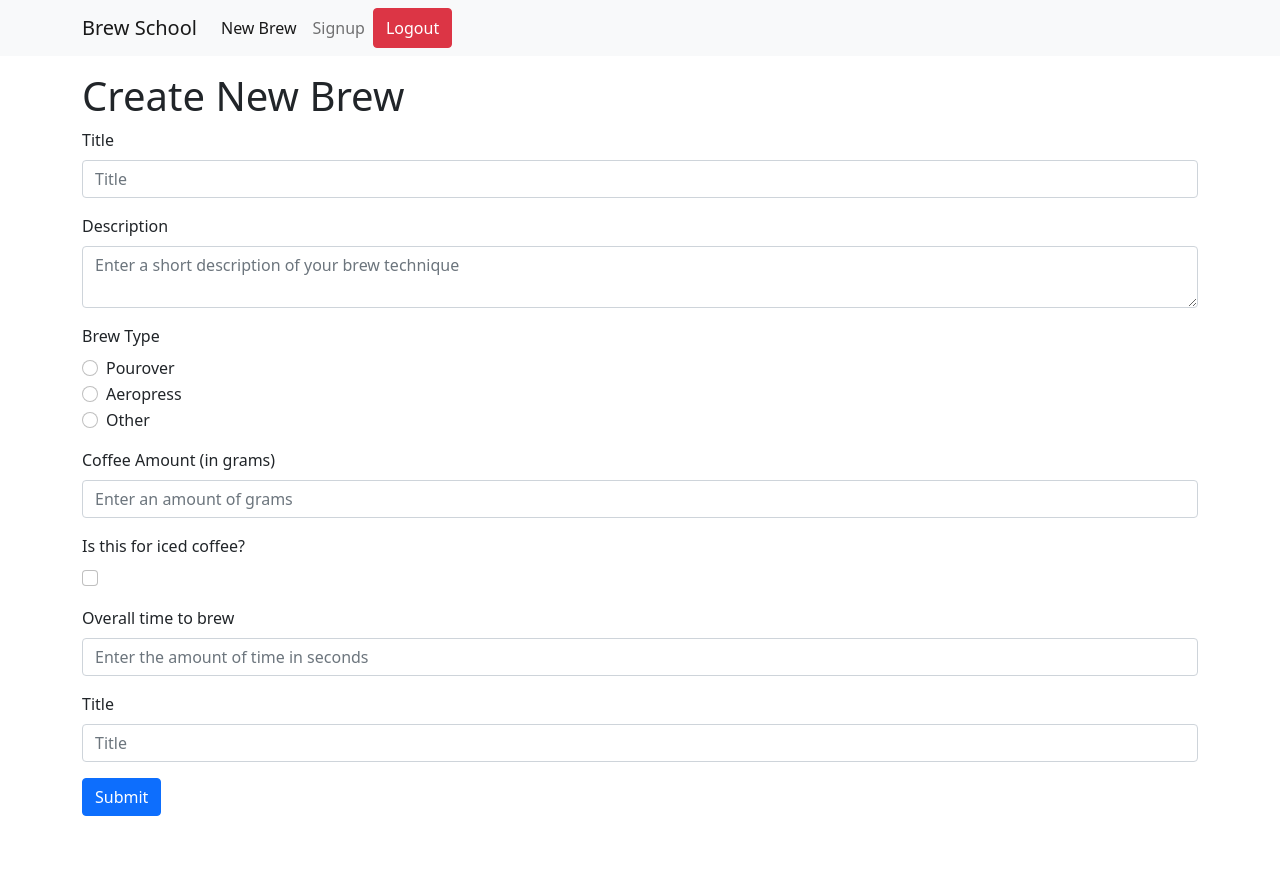
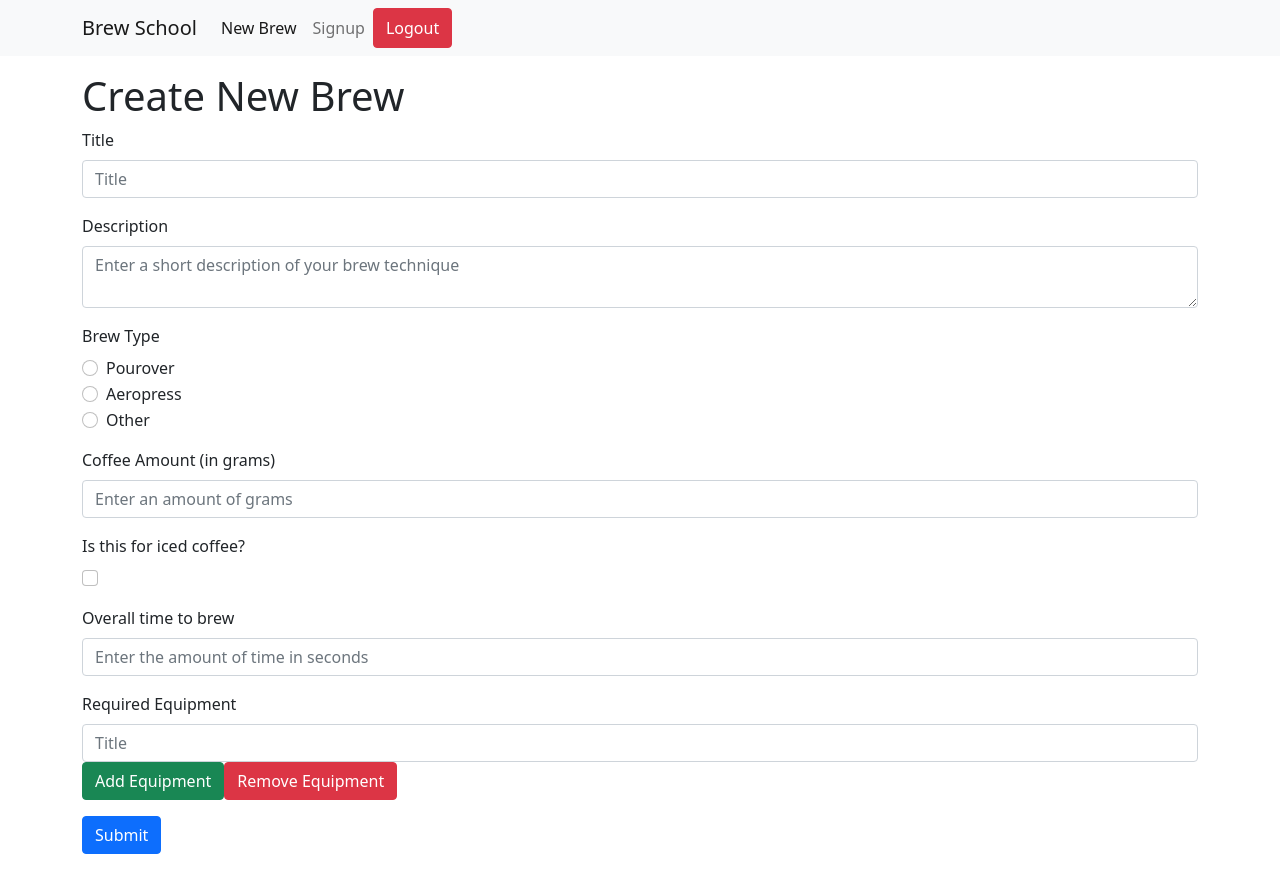
Before and after one commit to harrisongerst/brewSchool-frontend, a React (Create React App) app: page /create in a window 1280 px wide. Before the commit the page ends 832 px from the top, so only its background shows below. Built offline with nearby package versions, Linux system fonts and the light colour scheme.

Commit message:
implement dynamic form functionality for equipment fields

```diff
--- a/src/pages/Create.js
+++ b/src/pages/Create.js
@@ -4,6 +4,7 @@ import Header from "../components/Header";
 import Form from "react-bootstrap/Form";
 import Button from "react-bootstrap/Button";
 import Container from "react-bootstrap/Container"
+import React from 'react'
 
 export default function Create(props) {
 
@@ -23,11 +24,17 @@ export default function Create(props) {
 
   function addEquipmentInput(e) {
     e.preventDefault();
+    equipmentInputs.length < 5
+    ? setEquipmentInputs([...equipmentInputs, equipmentInputs[equipmentInputs.length-1]+1])
+    : setEquipmentInputs([...equipmentInputs])
 
   }
 
   function removeEquipmentInput(e) {
     e.preventDefault();
+    equipmentInputs.length > 1
+    ? setEquipmentInputs(equipmentInputs.slice(0, equipmentInputs.length -1))
+    : setEquipmentInputs([...equipmentInputs])
 
   }
 
@@ -78,10 +85,14 @@ export default function Create(props) {
           <Form.Label>Overall time to brew</Form.Label>
           <Form.Control type="number" placeholder="Enter the amount of time in seconds" />
         </Form.Group>
-
         <Form.Group className="mb-3">
-          <Form.Label>Title</Form.Label>
-          <Form.Control type="text" placeholder="Title" />
+        <Form.Label>Required Equipment</Form.Label>
+        {equipmentInputs.map(equipNum =>(
+          <React.Fragment key={equipNum}>
+            <Form.Control type="text" placeholder="Title" />
+          </React.Fragment>
+        ))}
+        <Button variant="success" onClick={(e) => addEquipmentInput(e)} >Add Equipment</Button><Button onClick={(e) => removeEquipmentInput(e)} variant="danger">Remove Equipment</Button>
         </Form.Group>
         <Button variant="primary" type="submit">
           Submit
```
